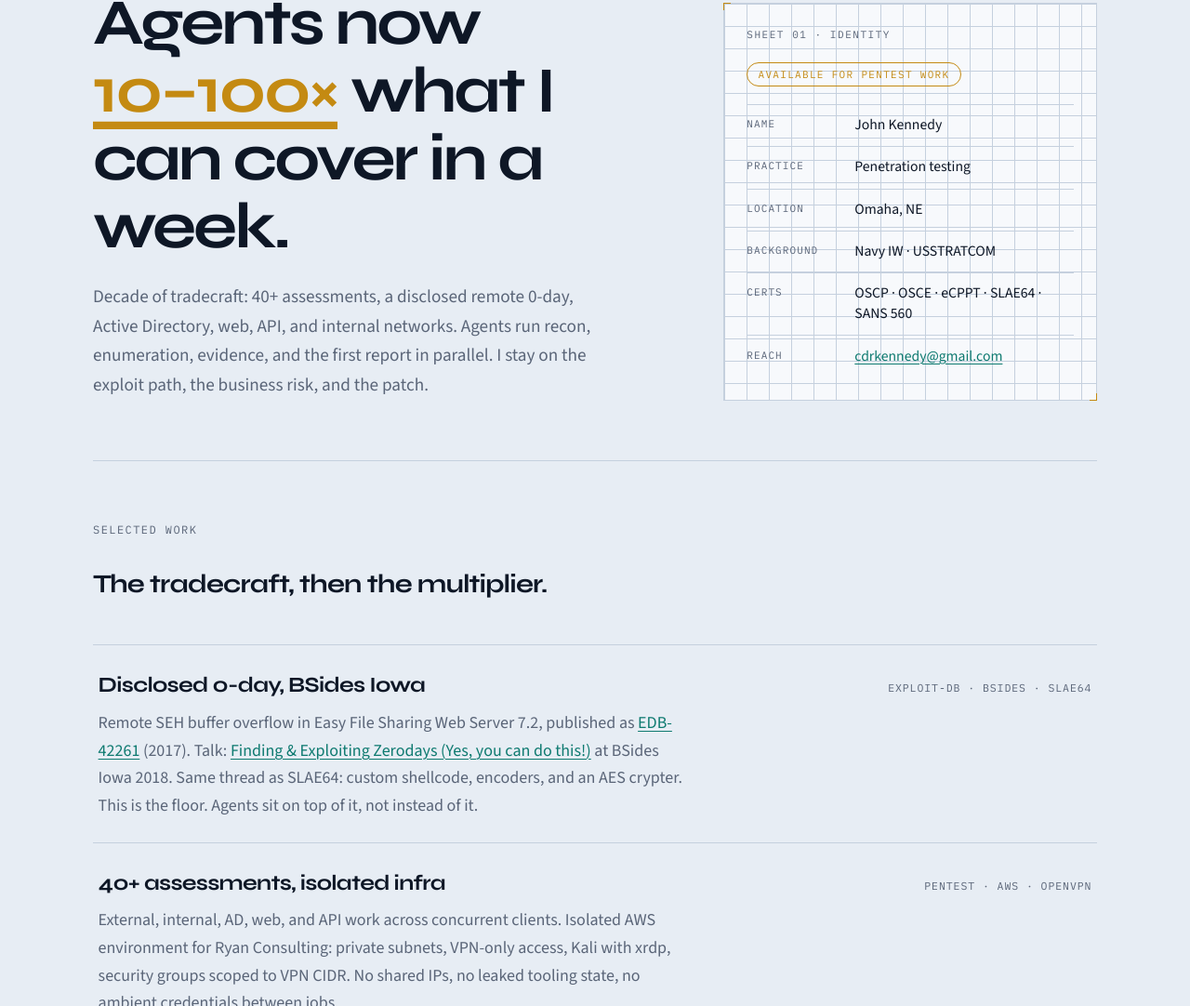
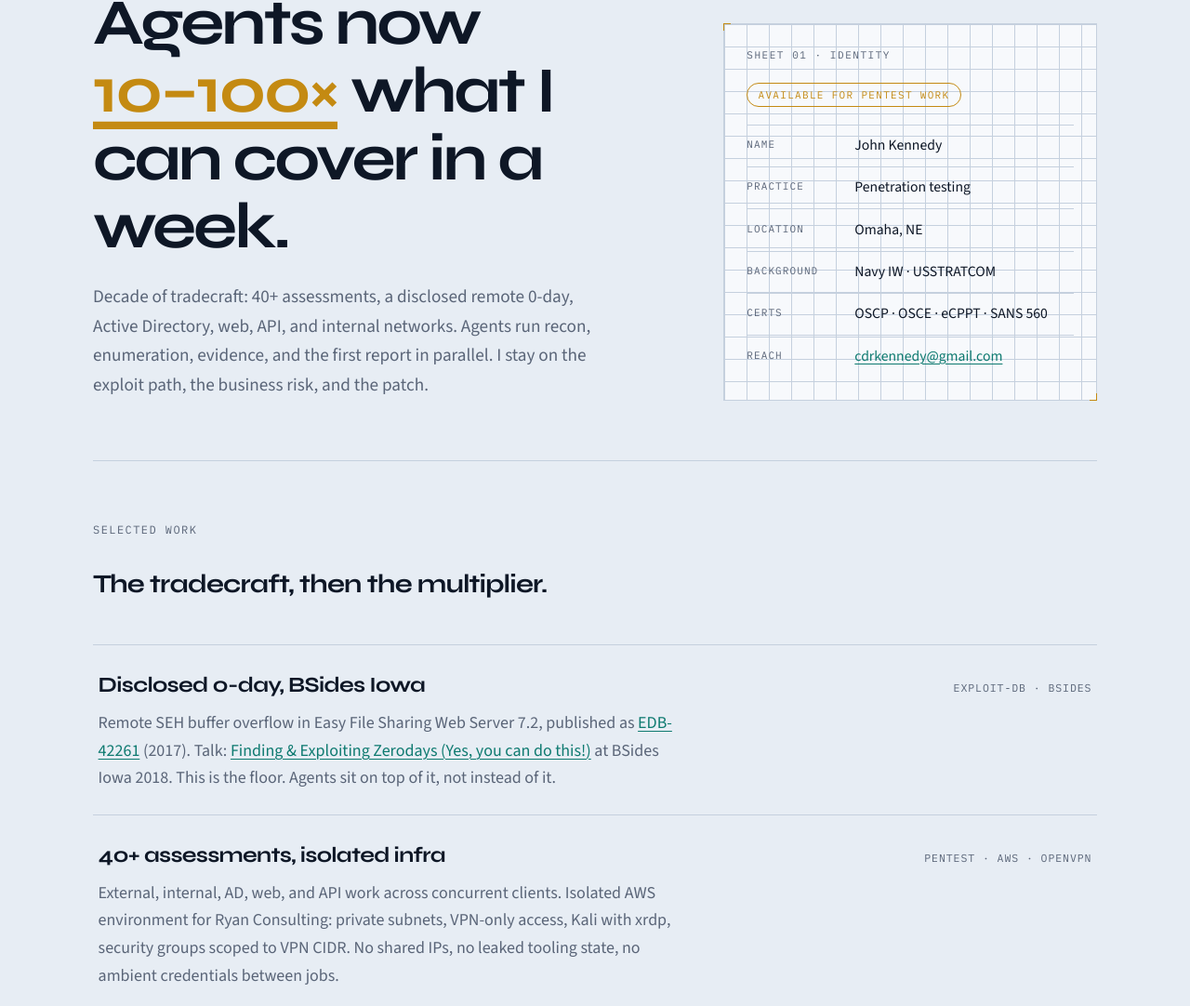
Before and after one commit to clubjk/jk-portfolio, a plain HTML site: page index.html in a window 1280 px wide. Shown: the part 310-1392 px from the top of the page at 93% size. Drawn offline with Linux system fonts and the light colour scheme.

Commit message:
drop SLAE from certs and the 0-day writeup

```diff
--- a/index.html
+++ b/index.html
@@ -102,7 +102,7 @@
             </div>
             <div>
               <dt>Certs</dt>
-              <dd>OSCP · OSCE · eCPPT · SLAE64 · SANS 560</dd>
+              <dd>OSCP · OSCE · eCPPT · SANS 560</dd>
             </div>
             <div>
               <dt>Reach</dt>
@@ -133,12 +133,11 @@
                   <a href="https://youtu.be/YoNrNBnmwuY"
                     >Finding &amp; Exploiting Zerodays (Yes, you can do this!)</a
                   >
-                  at BSides Iowa 2018. Same thread as SLAE64: custom shellcode,
-                  encoders, and an AES crypter. This is the floor. Agents sit on
+                  at BSides Iowa 2018. This is the floor. Agents sit on
                   top of it, not instead of it.
                 </p>
               </div>
-              <p class="work-meta">Exploit-DB · BSides · SLAE64</p>
+              <p class="work-meta">Exploit-DB · BSides</p>
             </div>
           </li>
           <li>
```
